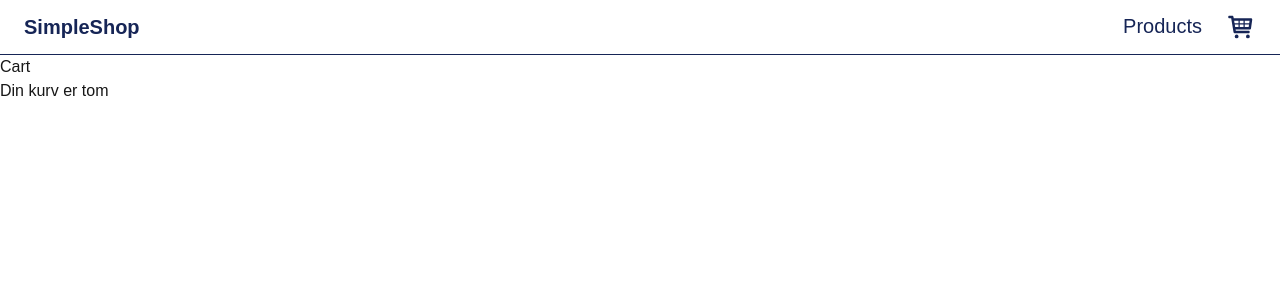
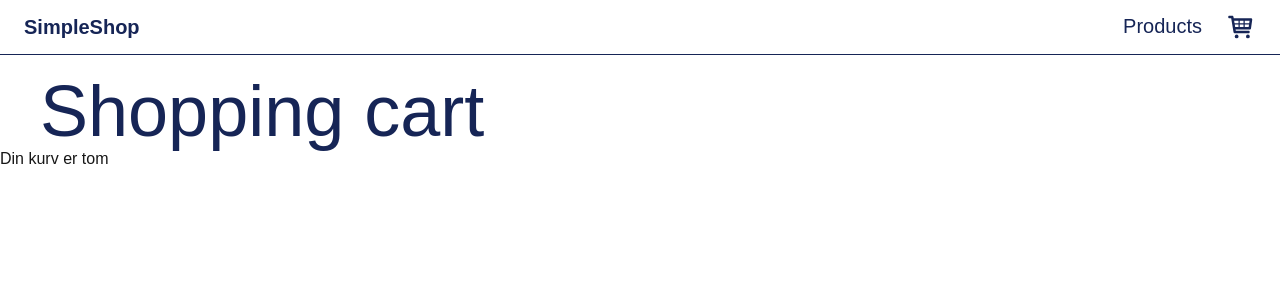
Before and after one commit to loje0003/simpelshop, a Next.js app: page /cart in a window 1280 px wide. Shown: the top 300 px of the page. Built offline with nearby package versions, Linux system fonts and the light colour scheme.

Commit message:
fix done

```diff
--- a/src/app/cart/page.js
+++ b/src/app/cart/page.js
@@ -8,7 +8,7 @@ const CartPage = () => {
 
   return (
     <div>
-      <h1>Cart</h1>
+      <h1 className="text-7xl text-blue-950 mx-10 mt-5">Shopping cart</h1>
 
       {cart.length === 0 && <p>Din kurv er tom</p>}
 
```
